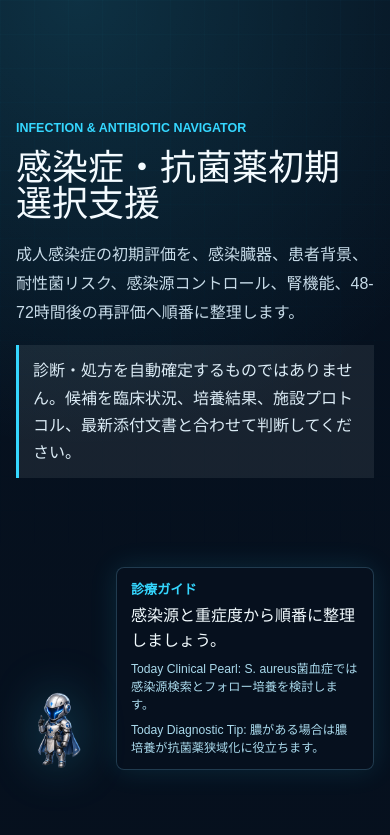
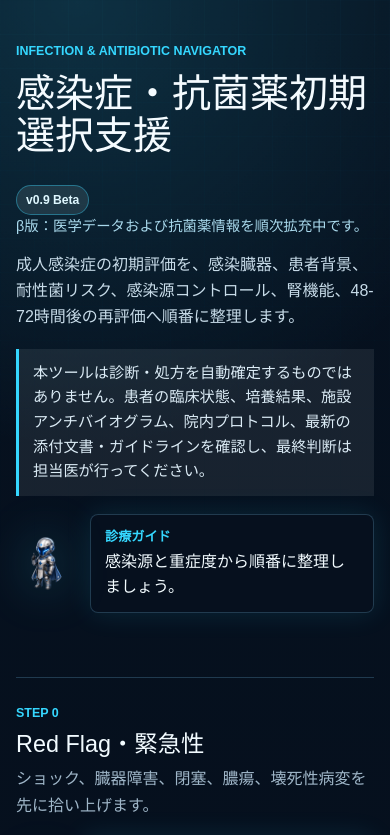
Before and after one commit to itooyoyo/infection-antibiotic-navigator, a Next.js app: page / in a window 390 px wide. Shown: the top 835 px of the page. Built offline with nearby package versions, Linux system fonts and the light colour scheme.

Commit message:
chore: prepare infection navigator v0.9 beta release

```diff
--- a/app/globals.css
+++ b/app/globals.css
@@ -26,6 +26,12 @@
   box-sizing: border-box;
 }
 
+*,
+*::before,
+*::after {
+  min-width: 0;
+}
+
 html {
   min-height: 100%;
   background: var(--background);
@@ -41,6 +47,11 @@ body {
     linear-gradient(180deg, #06111f 0%, #030712 44%, #02050c 100%);
   color: var(--foreground);
   font-family: Arial, Helvetica, sans-serif;
+}
+
+img,
+svg {
+  max-width: 100%;
 }
 
 button,
@@ -84,6 +95,13 @@ button {
   padding: 26px 0 34px;
 }
 
+.title-line {
+  display: flex;
+  flex-wrap: wrap;
+  align-items: flex-start;
+  gap: 10px 12px;
+}
+
 .eyebrow,
 .step-heading span {
   color: var(--cyan);
@@ -95,11 +113,31 @@ button {
 
 h1 {
   max-width: 820px;
-  margin: 12px 0 18px;
+  margin: 12px 0 10px;
   color: #f4fbff;
   font-size: clamp(2.25rem, 8vw, 5.8rem);
   line-height: 1.02;
   letter-spacing: 0;
+  overflow-wrap: anywhere;
+}
+
+.beta-badge {
+  margin-top: 18px;
+  border: 1px solid rgba(53, 215, 255, 0.38);
+  border-radius: 999px;
+  padding: 5px 9px;
+  background: rgba(223, 248, 255, 0.1);
+  color: #dff8ff;
+  font-size: 0.76rem;
+  font-weight: 800;
+  white-space: nowrap;
+}
+
+.beta-note {
+  margin: 0 0 14px;
+  color: #a9d9ec;
+  font-size: 0.9rem;
+  line-height: 1.55;
 }
 
 .hero-copy {
@@ -365,6 +403,7 @@ input {
 .rules-panel li {
   color: #cfe0eb;
   line-height: 1.62;
+  overflow-wrap: anywhere;
 }
 
 .pathogen-list ul,
@@ -511,6 +550,7 @@ dd {
   margin: 6px 0 0;
   color: #d8ebf5;
   line-height: 1.58;
+  overflow-wrap: anywhere;
 }
 
 .drug-card-list {
@@ -615,16 +655,61 @@ dd {
 @media (max-width: 760px) {
   .hero {
     grid-template-columns: 1fr;
-    min-height: 92vh;
+    min-height: auto;
     align-items: end;
+    gap: 18px;
+    padding: 14px 0 24px;
+  }
+
+  h1 {
+    font-size: clamp(2rem, 10vw, 3.2rem);
+    line-height: 1.08;
+  }
+
+  .beta-badge {
+    margin-top: 8px;
+  }
+
+  .hero-copy {
+    font-size: 1rem;
+    line-height: 1.65;
+  }
+
+  .safety-note,
+  .culture-note,
+  .micro-note,
+  .warning-line {
+    font-size: 0.95rem;
+    line-height: 1.62;
   }
 
   .guide-wrap {
     max-width: 100%;
+    align-items: center;
   }
 
   .guide-wrap img {
-    width: 88px;
+    width: 78px;
+  }
+
+  .step-block {
+    margin-top: 40px;
+    padding-top: 22px;
+  }
+
+  .step-heading h2 {
+    font-size: clamp(1.28rem, 6vw, 1.8rem);
+    line-height: 1.22;
+  }
+
+  .class-accordion > summary {
+    align-items: flex-start;
+    flex-direction: column;
+    gap: 6px;
+  }
+
+  .class-accordion > summary small {
+    white-space: normal;
   }
 
   .result-strip {
--- a/app/layout.tsx
+++ b/app/layout.tsx
@@ -13,8 +13,8 @@ const geistMono = Geist_Mono({
 });
 
 export const metadata: Metadata = {
-  title: "感染症・抗菌薬初期選択支援",
-  description: "Infection & Antibiotic Navigator",
+  title: "感染症・抗菌薬初期選択支援 v0.9 Beta",
+  description: "Infection & Antibiotic Navigator v0.9 Beta",
 };
 
 export default function RootLayout({
--- a/components/NavigatorApp.tsx
+++ b/components/NavigatorApp.tsx
@@ -4,8 +4,6 @@ import Image from "next/image";
 import { useMemo, useState } from "react";
 import { antibioticClasses } from "@/data/antibioticClasses";
 import { antibiotics } from "@/data/antibiotics";
-import { clinicalPearls } from "@/data/clinicalPearls";
-import { diagnosticTips } from "@/data/diagnosticTips";
 import { drugInteractions } from "@/data/drugInteractions";
 import { infectionProfiles } from "@/data/infections";
 import { poorResponseChecklist, type ReassessmentInput } from "@/data/reassessmentRules";
@@ -136,17 +134,12 @@ function ToggleButton({ label, active, onClick }: { label: string; active: boole
 }
 
 function GuideCharacter({ message }: { message: string }) {
-  const todayIndex = new Date().getDate() - 1;
-  const pearl = clinicalPearls[todayIndex % clinicalPearls.length];
-  const tip = diagnosticTips[todayIndex % diagnosticTips.length];
   return (
     <div className="guide-wrap" aria-label="診療ガイド">
       <Image src="/guide-character.png" alt="Dr. Ito Medical Apps Guide Character" width={132} height={132} priority />
       <div className="guide-bubble">
         <strong>診療ガイド</strong>
         <span>{message}</span>
-        <small>Today Clinical Pearl: {pearl.text}</small>
-        <small>Today Diagnostic Tip: {tip.text}</small>
       </div>
     </div>
   );
@@ -172,12 +165,16 @@ export default function NavigatorApp() {
       <section className="hero">
         <div>
           <p className="eyebrow">Infection & Antibiotic Navigator</p>
-          <h1>感染症・抗菌薬初期選択支援</h1>
+          <div className="title-line">
+            <h1>感染症・抗菌薬初期選択支援</h1>
+            <span className="beta-badge">v0.9 Beta</span>
+          </div>
+          <p className="beta-note">β版：医学データおよび抗菌薬情報を順次拡充中です。</p>
           <p className="hero-copy">
             成人感染症の初期評価を、感染臓器、患者背景、耐性菌リスク、感染源コントロール、腎機能、48-72時間後の再評価へ順番に整理します。
           </p>
           <p className="safety-note">
-            診断・処方を自動確定するものではありません。候補を臨床状況、培養結果、施設プロトコル、最新添付文書と合わせて判断してください。
+            本ツールは診断・処方を自動確定するものではありません。患者の臨床状態、培養結果、施設アンチバイオグラム、院内プロトコル、最新の添付文書・ガイドラインを確認し、最終判断は担当医が行ってください。
           </p>
         </div>
         <GuideCharacter message={guideMessages.hero} />
@@ -370,7 +367,7 @@ export default function NavigatorApp() {
           <SummaryItem label="専門科相談" value={result.redFlagResult.hasAny || result.sourceControlResult.needsControl ? "必要性を確認" : "臨床状況で判断"} />
           <SummaryItem label="出典" value={[...result.infection.reference, "PMDA電子添文", "抗菌薬TDM臨床実践ガイドライン", "KDIGO 2024 CKD Guideline", "IDSA耐性菌ガイダンス"].join(" / ")} />
         </div>
-        <p className="safety-note final">このサマリーは診断・処方の確定ではありません。臨床状況と合わせて判断してください。</p>
+        <p className="safety-note final">本ツールは診断・処方を自動確定するものではありません。患者の臨床状態、培養結果、施設アンチバイオグラム、院内プロトコル、最新の添付文書・ガイドラインを確認し、最終判断は担当医が行ってください。</p>
       </section>
     </main>
   );
```
